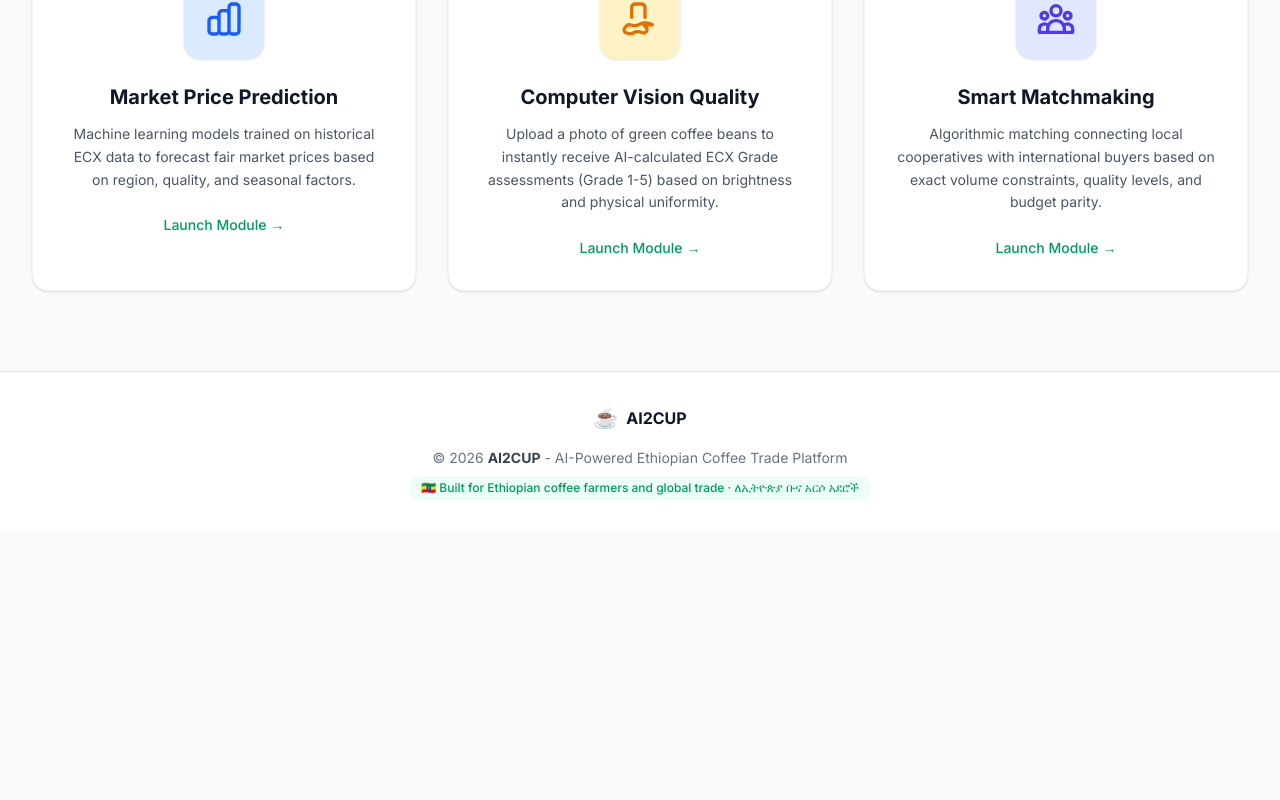
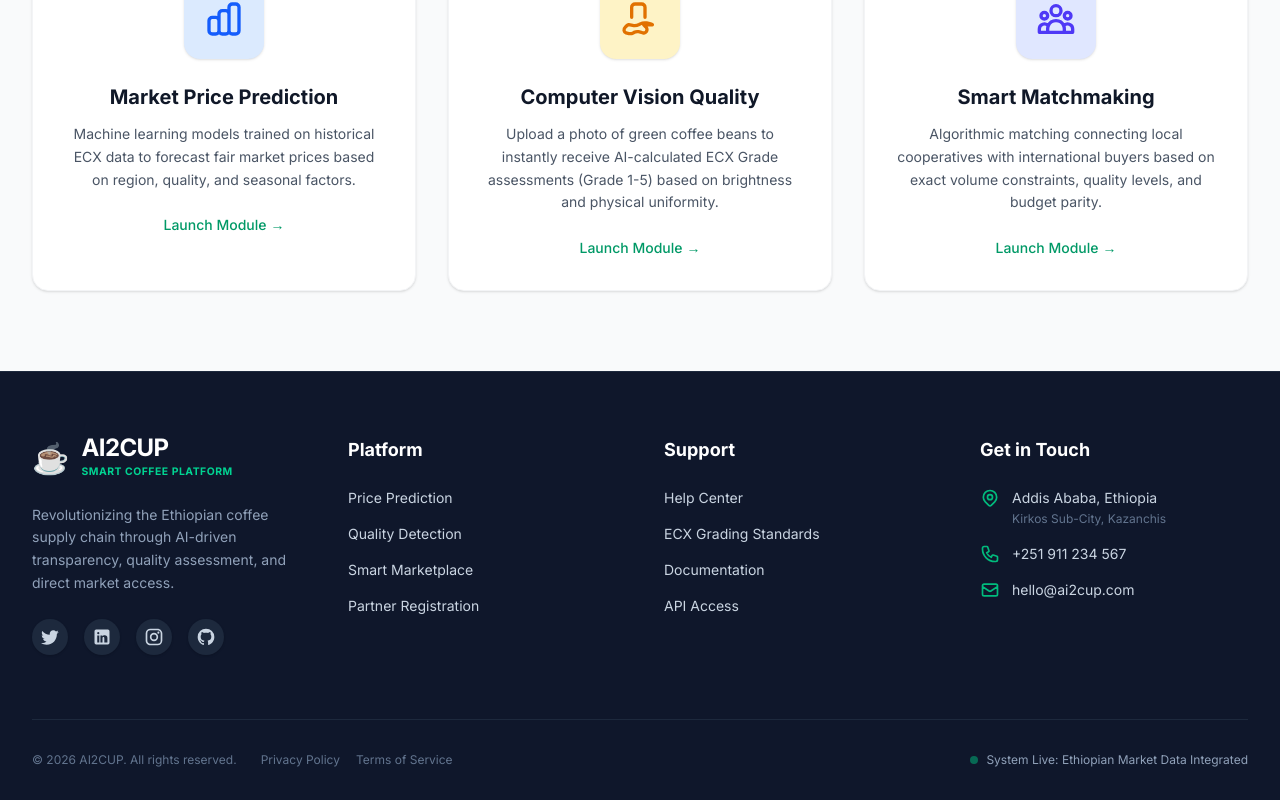
Before and after one commit to AI2CUP/AI2CUP, a Vue app in the folder apps/frontend/: page / in a window 1280 px wide. Shown: the part 981-1781 px from the top of the page. Before the commit the page ends 1513 px from the top, so only its background shows below. Built offline with nearby package versions, Linux system fonts and the light colour scheme; no server answers.

Commit message:
feat: redesign AppFooter component with multi-column layout and social links

```diff
--- a/apps/frontend/src/components/layout/AppFooter.vue
+++ b/apps/frontend/src/components/layout/AppFooter.vue
@@ -1,18 +1,91 @@
 <template>
-  <footer class="w-full bg-white border-t border-gray-200 mt-auto py-8">
-    <div class="max-w-7xl mx-auto px-4 sm:px-6 lg:px-8 flex flex-col items-center text-center">
-      <div class="flex items-center gap-2 mb-4">
-        <span class="text-xl">☕</span>
-        <span class="font-bold text-gray-900">AI2CUP</span>
+  <footer class="w-full bg-slate-900 text-slate-300 pt-16 pb-8 border-t border-slate-800">
+    <div class="max-w-7xl mx-auto px-4 sm:px-6 lg:px-8">
+      <div class="grid grid-cols-1 md:grid-cols-2 lg:grid-cols-4 gap-12 mb-16">
+        <!-- Brand Section -->
+        <div class="flex flex-col gap-6">
+          <router-link to="/" class="flex items-center gap-3 group">
+            <span class="text-3xl transition-transform group-hover:scale-110">☕</span>
+            <div>
+              <div class="font-bold text-2xl text-white tracking-tight leading-none">AI2CUP</div>
+              <div class="text-[0.65rem] uppercase tracking-wider text-emerald-400 font-bold mt-1">Smart Coffee Platform</div>
+            </div>
+          </router-link>
+          <p class="text-sm leading-relaxed text-slate-400 max-w-xs">
+            Revolutionizing the Ethiopian coffee supply chain through AI-driven transparency, quality assessment, and direct market access.
+          </p>
+          <div class="flex items-center gap-4">
+            <a href="#" class="w-9 h-9 rounded-full bg-slate-800 flex items-center justify-center hover:bg-emerald-600 hover:text-white transition-all shadow-sm" aria-label="Twitter">
+              <svg class="w-5 h-5" fill="currentColor" viewBox="0 0 24 24"><path d="M22.46,6C21.69,6.35 20.86,6.58 20,6.69C20.88,6.16 21.56,5.32 21.88,4.31C21.05,4.81 20.13,5.16 19.16,5.36C18.37,4.5 17.26,4 16,4C13.59,4 11.64,5.95 11.64,8.35C11.64,8.69 11.67,9.03 11.76,9.36C8.12,9.17 4.91,7.43 2.77,4.77C2.4,5.4 2.19,6.13 2.19,6.91C2.19,8.42 2.96,9.75 4.13,10.53C3.41,10.51 2.74,10.31 2.16,10C2.16,10.03 2.16,10.05 2.16,10.08C2.16,12.18 3.66,13.93 5.65,14.33C5.28,14.43 4.9,14.48 4.5,14.48C4.22,14.48 3.95,14.45 3.68,14.4C4.24,16.12 5.83,17.37 7.73,17.4C6.25,18.56 4.38,19.26 2.34,19.26C1.98,19.26 1.64,19.24 1.3,19.2C3.21,20.43 5.49,21.15 7.93,21.15C15.89,21.15 20.23,14.56 20.23,8.85C20.23,8.66 20.23,8.47 20.22,8.28C21.06,7.67 21.79,6.89 22.46,6Z" /></svg>
+            </a>
+            <a href="#" class="w-9 h-9 rounded-full bg-slate-800 flex items-center justify-center hover:bg-emerald-600 hover:text-white transition-all shadow-sm" aria-label="LinkedIn">
+              <svg class="w-5 h-5" fill="currentColor" viewBox="0 0 24 24"><path d="M19,3A2,2 0 0,1 21,5V19A2,2 0 0,1 19,21H5A2,2 0 0,1 3,19V5A2,2 0 0,1 5,3H19M18.5,18.5V13.2A3.26,3.26 0 0,0 15.24,9.94C13.93,9.94 13,10.63 12.59,11.24V10.13H10.13V18.5H12.59V13.85C12.59,12.59 13.06,12.14 13.74,12.14C14.41,12.14 14.79,12.59 14.79,13.85V18.5H17.26V18.5M8.76,10.13H6.29V18.5H8.76V10.13M7.52,6.07A1.3,1.3 0 0,0 6.22,7.37A1.3,1.3 0 0,0 7.52,8.67A1.3,1.3 0 0,0 8.82,7.37A1.3,1.3 0 0,0 7.52,6.07Z" /></svg>
+            </a>
+            <a href="#" class="w-9 h-9 rounded-full bg-slate-800 flex items-center justify-center hover:bg-emerald-600 hover:text-white transition-all shadow-sm" aria-label="Instagram">
+              <svg class="w-5 h-5" fill="currentColor" viewBox="0 0 24 24"><path d="M7.8 2h8.4C19.4 2 22 4.6 22 7.8v8.4a5.8 5.8 0 0 1-5.8 5.8H7.8C4.6 22 2 19.4 2 16.2V7.8A5.8 5.8 0 0 1 7.8 2m-.2 2A3.6 3.6 0 0 0 4 7.6v8.8C4 18.39 5.61 20 7.6 20h8.8a3.6 3.6 0 0 0 3.6-3.6V7.6C20 5.61 18.39 4 16.4 4H7.6m9.65 1.5a1.25 1.25 0 0 1 1.25 1.25A1.25 1.25 0 0 1 17.25 8 1.25 1.25 0 0 1 16 6.75a1.25 1.25 0 0 1 1.25-1.25M12 7a5 5 0 0 1 5 5 5 5 0 0 1-5 5 5 5 0 0 1-5-5 5 5 0 0 1 5-5m0 2a3 3 0 0 0-3 3 3 3 0 0 0 3 3 3 3 0 0 0 3-3 3 3 0 0 0-3-3z"/></svg>
+            </a>
+            <a href="https://github.com/AI2CUP" target="_blank" class="w-9 h-9 rounded-full bg-slate-800 flex items-center justify-center hover:bg-emerald-600 hover:text-white transition-all shadow-sm" aria-label="GitHub">
+              <svg class="w-5 h-5" fill="currentColor" viewBox="0 0 24 24"><path d="M12 2A10 10 0 0 0 2 12c0 4.42 2.87 8.17 6.84 9.5c.5.08.66-.23.66-.5v-1.69c-2.77.6-3.36-1.34-3.36-1.34c-.46-1.16-1.11-1.47-1.11-1.47c-.91-.62.07-.6.07-.6c1 .08 1.53 1.03 1.53 1.03c.87 1.52 2.34 1.07 2.91.83c.09-.65.35-1.09.63-1.34c-2.22-.25-4.55-1.11-4.55-4.92c0-1.11.38-2 1.03-2.71c-.1-.25-.45-1.29.1-2.64c0 0 .84-.27 2.75 1.02c.79-.22 1.65-.33 2.5-.33c.85 0 1.71.11 2.5.33c1.91-1.29 2.75-1.02 2.75-1.02c.55 1.35.2 2.39.1 2.64c.65.71 1.03 1.6 1.03 2.71c0 3.82-2.34 4.66-4.57 4.91c.36.31.69.92.69 1.85V21c0 .27.16.59.67.5C19.14 20.16 22 16.42 22 12A10 10 0 0 0 12 2z"/></svg>
+            </a>
+          </div>
+        </div>
+
+        <!-- Navigation Section -->
+        <div>
+          <h4 class="text-white font-bold mb-6 text-lg">Platform</h4>
+          <ul class="space-y-4 text-sm">
+            <li><router-link to="/price" class="hover:text-emerald-400 transition-colors">Price Prediction</router-link></li>
+            <li><router-link to="/quality" class="hover:text-emerald-400 transition-colors">Quality Detection</router-link></li>
+            <li><router-link to="/marketplace" class="hover:text-emerald-400 transition-colors">Smart Marketplace</router-link></li>
+            <li><router-link to="/register" class="hover:text-emerald-400 transition-colors">Partner Registration</router-link></li>
+          </ul>
+        </div>
+
+        <!-- Resources Section -->
+        <div>
+          <h4 class="text-white font-bold mb-6 text-lg">Support</h4>
+          <ul class="space-y-4 text-sm">
+            <li><a href="#" class="hover:text-emerald-400 transition-colors">Help Center</a></li>
+            <li><a href="#" class="hover:text-emerald-400 transition-colors">ECX Grading Standards</a></li>
+            <li><a href="#" class="hover:text-emerald-400 transition-colors">Documentation</a></li>
+            <li><a href="#" class="hover:text-emerald-400 transition-colors">API Access</a></li>
+          </ul>
+        </div>
+
+        <!-- Contact Section -->
+        <div>
+          <h4 class="text-white font-bold mb-6 text-lg">Get in Touch</h4>
+          <ul class="space-y-4 text-sm">
+            <li class="flex items-start gap-3">
+              <svg class="w-5 h-5 text-emerald-500 shrink-0" fill="none" stroke="currentColor" viewBox="0 0 24 24"><path stroke-linecap="round" stroke-linejoin="round" stroke-width="2" d="M17.657 16.657L13.414 20.9a1.998 1.998 0 01-2.827 0l-4.244-4.243a8 8 0 1111.314 0z" /><path stroke-linecap="round" stroke-linejoin="round" stroke-width="2" d="M15 11a3 3 0 11-6 0 3 3 0 016 0z" /></svg>
+              <span>Addis Ababa, Ethiopia<br/><span class="text-slate-500 text-xs">Kirkos Sub-City, Kazanchis</span></span>
+            </li>
+            <li class="flex items-center gap-3">
+              <svg class="w-5 h-5 text-emerald-500 shrink-0" fill="none" stroke="currentColor" viewBox="0 0 24 24"><path stroke-linecap="round" stroke-linejoin="round" stroke-width="2" d="M3 5a2 2 0 012-2h3.28a1 1 0 01.948.684l1.498 4.493a1 1 0 01-.502 1.21l-2.257 1.13a11.042 11.042 0 005.516 5.516l1.13-2.257a1 1 0 011.21-.502l4.493 1.498a1 1 0 01.684.949V19a2 2 0 01-2 2h-1C9.716 21 3 14.284 3 6V5z" /></svg>
+              <a href="tel:+251911234567" class="hover:text-emerald-400 transition-colors">+251 911 234 567</a>
+            </li>
+            <li class="flex items-center gap-3">
+              <svg class="w-5 h-5 text-emerald-500 shrink-0" fill="none" stroke="currentColor" viewBox="0 0 24 24"><path stroke-linecap="round" stroke-linejoin="round" stroke-width="2" d="M3 8l7.89 5.26a2 2 0 002.22 0L21 8M5 19h14a2 2 0 002-2V7a2 2 0 00-2-2H5a2 2 0 00-2 2v10a2 2 0 002 2z" /></svg>
+              <a href="mailto:hello@ai2cup.com" class="hover:text-emerald-400 transition-colors">hello@ai2cup.com</a>
+            </li>
+          </ul>
+        </div>
       </div>
 
-      <p class="text-gray-500 text-sm mb-2">
-        © {{ new Date().getFullYear() }} <strong class="text-gray-700">AI2CUP</strong> - AI-Powered Ethiopian Coffee Trade Platform
-      </p>
-
-      <p class="text-emerald-600 text-xs font-medium bg-emerald-50 px-3 py-1 rounded-full">
-        🇪🇹 Built for Ethiopian coffee farmers and global trade · ለኢትዮጵያ ቡና አርሶ አደሮች
-      </p>
+      <!-- Bottom Bar -->
+      <div class="pt-8 border-t border-slate-800 flex flex-col md:flex-row justify-between items-center gap-4 text-xs text-slate-500">
+        <div class="flex items-center gap-6">
+          <p>© {{ new Date().getFullYear() }} AI2CUP. All rights reserved.</p>
+          <div class="hidden sm:flex items-center gap-4">
+            <a href="#" class="hover:text-slate-300 transition-colors">Privacy Policy</a>
+            <a href="#" class="hover:text-slate-300 transition-colors">Terms of Service</a>
+          </div>
+        </div>
+        <div class="flex items-center gap-2">
+          <span class="w-2 h-2 rounded-full bg-emerald-500 animate-pulse"></span>
+          <span class="text-slate-400">System Live: Ethiopian Market Data Integrated</span>
+        </div>
+      </div>
     </div>
   </footer>
 </template>
```
